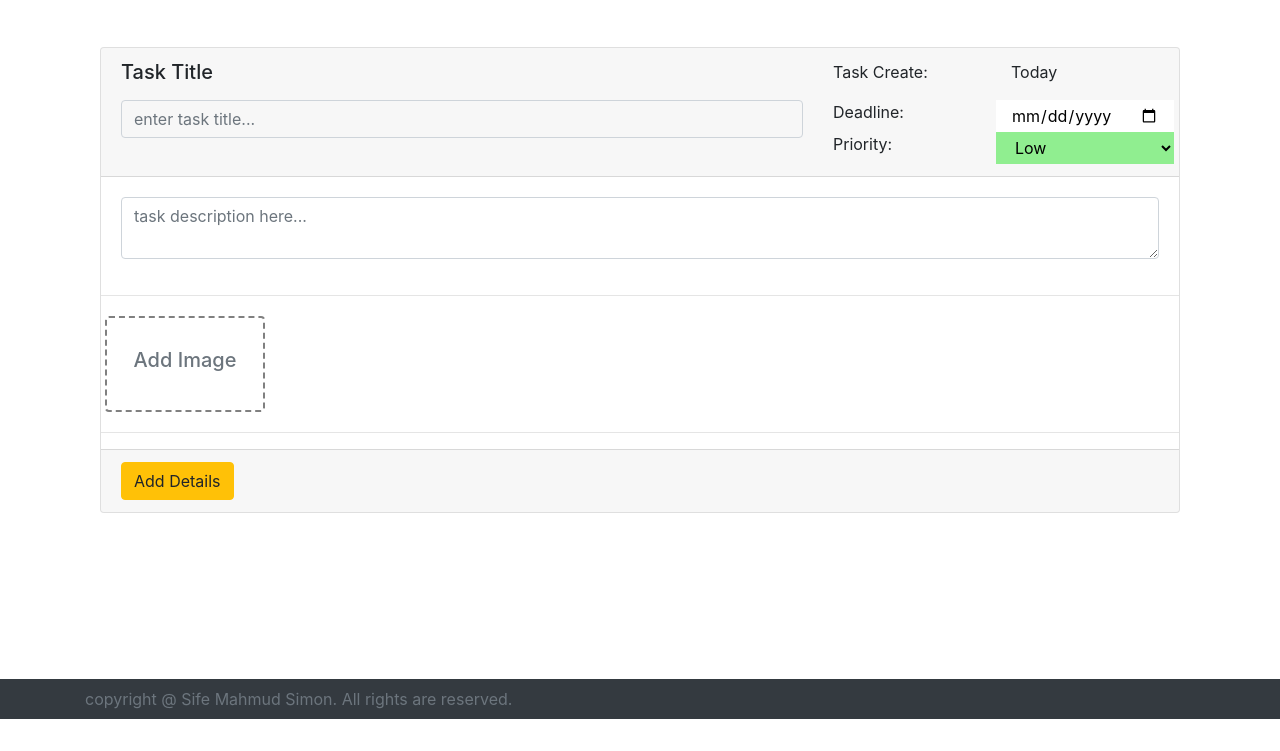
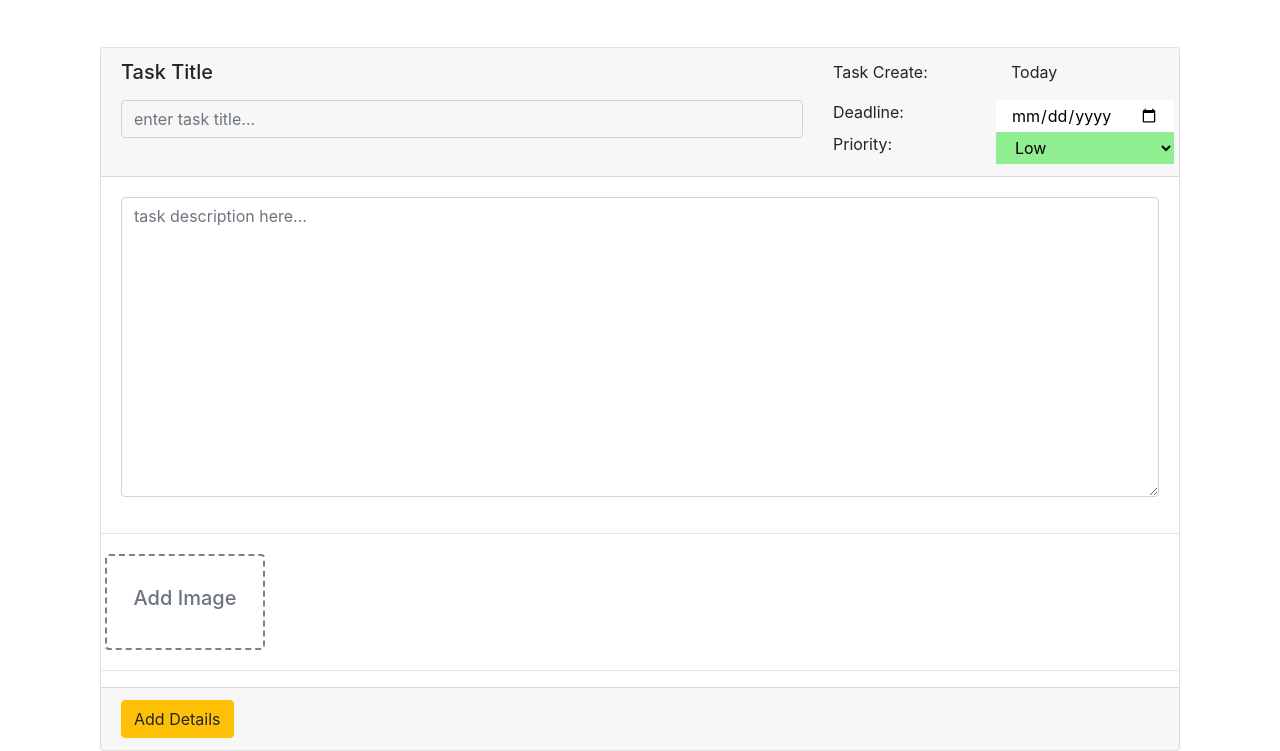
Before and after one commit to sifemahmudsimon/django-task-manager, a Django app: page /task_entry/ in a window 1280 px wide. Shown: the part 81-832 px from the top of the page. Before the commit the page ends 800 px from the top, so only its background shows below. Run offline with Django 4.2, Linux system fonts and the light colour scheme; a user stored in the database is signed in.

Commit message:
minor bug fix

```diff
--- a/task_manager(venv)/task_manager/templates/base.html
+++ b/task_manager(venv)/task_manager/templates/base.html
@@ -62,11 +62,7 @@
 
     {% endblock content %}
   </div>
-  <footer class="footer fixed-bottom bg-dark py-2">
-    <div class="container">
-      <span class="text-muted">copyright @ Sife Mahmud Simon. All rights are reserved.</span>
-    </div>
-  </footer>
+
 
 
 </body>
--- a/task_manager(venv)/task_manager/templates/task_app/task_detail.html
+++ b/task_manager(venv)/task_manager/templates/task_app/task_detail.html
@@ -43,7 +43,7 @@
             </div>
             <div class="card-body">
 
-                <textarea class="form-control" id="description" name="description" style="border:none">{{ task.description }}</textarea>
+                <textarea class="form-control" id="description" name="description" style="border:none; min-height: 300px;" >{{ task.description }}</textarea>
 
             </div>
 
--- a/task_manager(venv)/task_manager/templates/task_app/task_entry.html
+++ b/task_manager(venv)/task_manager/templates/task_app/task_entry.html
@@ -38,7 +38,7 @@
             </div>
             <div class="card-body">
 
-                <textarea class="form-control" id="description" name="description" placeholder="task description here..."></textarea>
+                <textarea class="form-control" id="description" name="description" placeholder="task description here..." style="min-height: 300px;"></textarea>
 
             </div>
 
```
Also changed, not shown: task_manager(venv)/task_manager/templates/index.html (+9 -8 lines), task_manager(venv)/task_manager/db.sqlite3, task_manager(venv)/task_manager/media/taskimages/1.png (added), task_manager(venv)/task_manager/media/taskimages/12.png (added), task_manager(venv)/task_manager/media/taskimages/3ad7a42827d74cf2024118c2d5da2788.jpg (added), task_manager(venv)/task_manager/media/taskimages/4.png (added), task_manager(venv)/task_manager/media/taskimages/5.png (added), task_manager(venv)/task_manager/media/taskimages/6.1.png (added), task_manager(venv)/task_manager/media/taskimages/6.1_oEPt9rv.png (added), task_manager(venv)/task_manager/media/taskimages/7fee1b1650fff238bac0b0af50b73eb9.jpg (added), task_manager(venv)/task_manager/media/taskimages/7fee1b1650fff238bac0b0af50b73eb9_kzIg2Q2.jpg (added), task_manager(venv)/task_manager/media/taskimages/f7cfee1f5e28aaaa28b547d203b26ab5.jpg (added), task_manager(venv)/task_manager/media/taskimages/f7cfee1f5e28aaaa28b547d203b26ab5_hyD2Ppd.jpg (added), task_manager(venv)/task_manager/media/taskimages/gettyimages-945581810-612x612.jpg (added), 2 more files.
